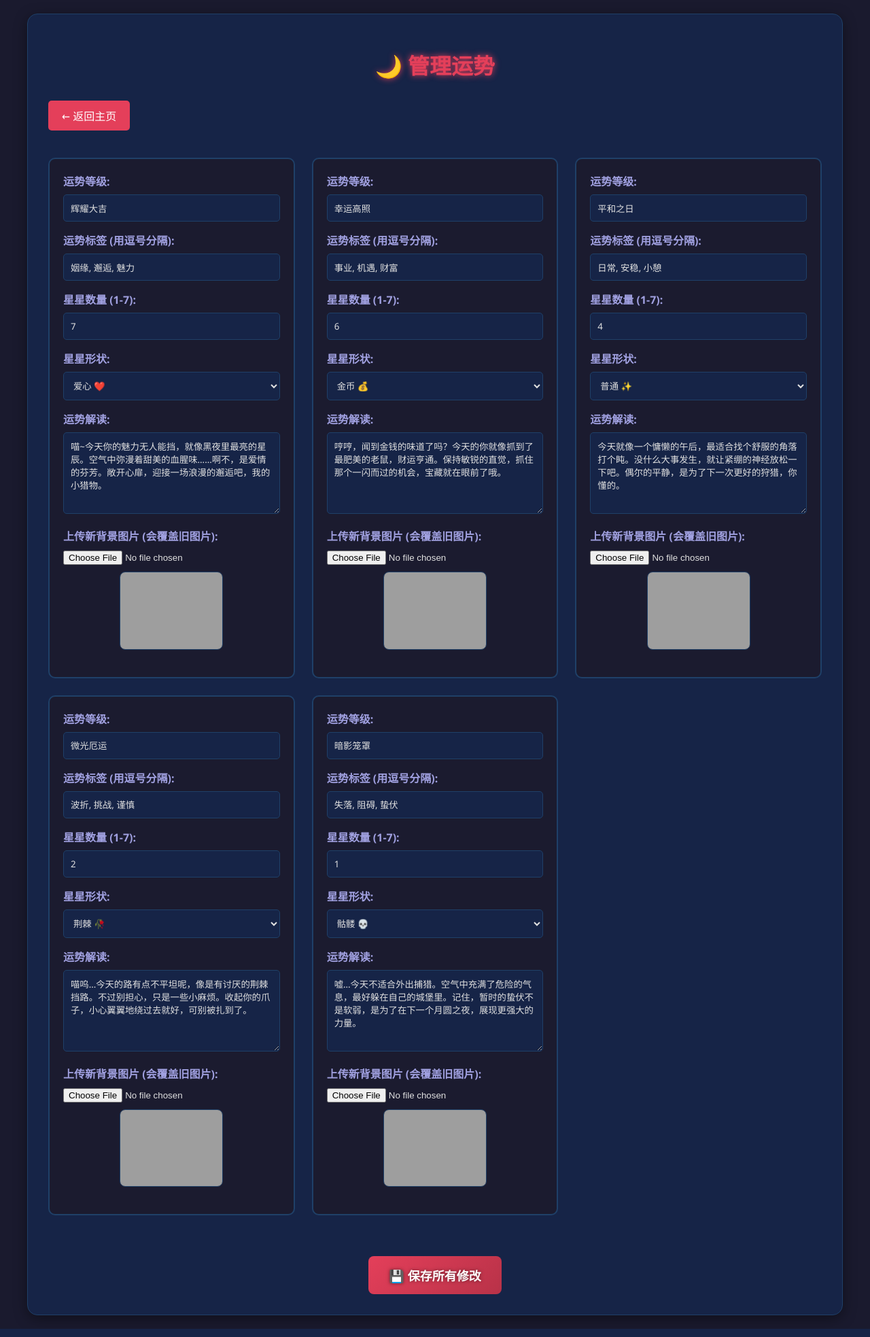
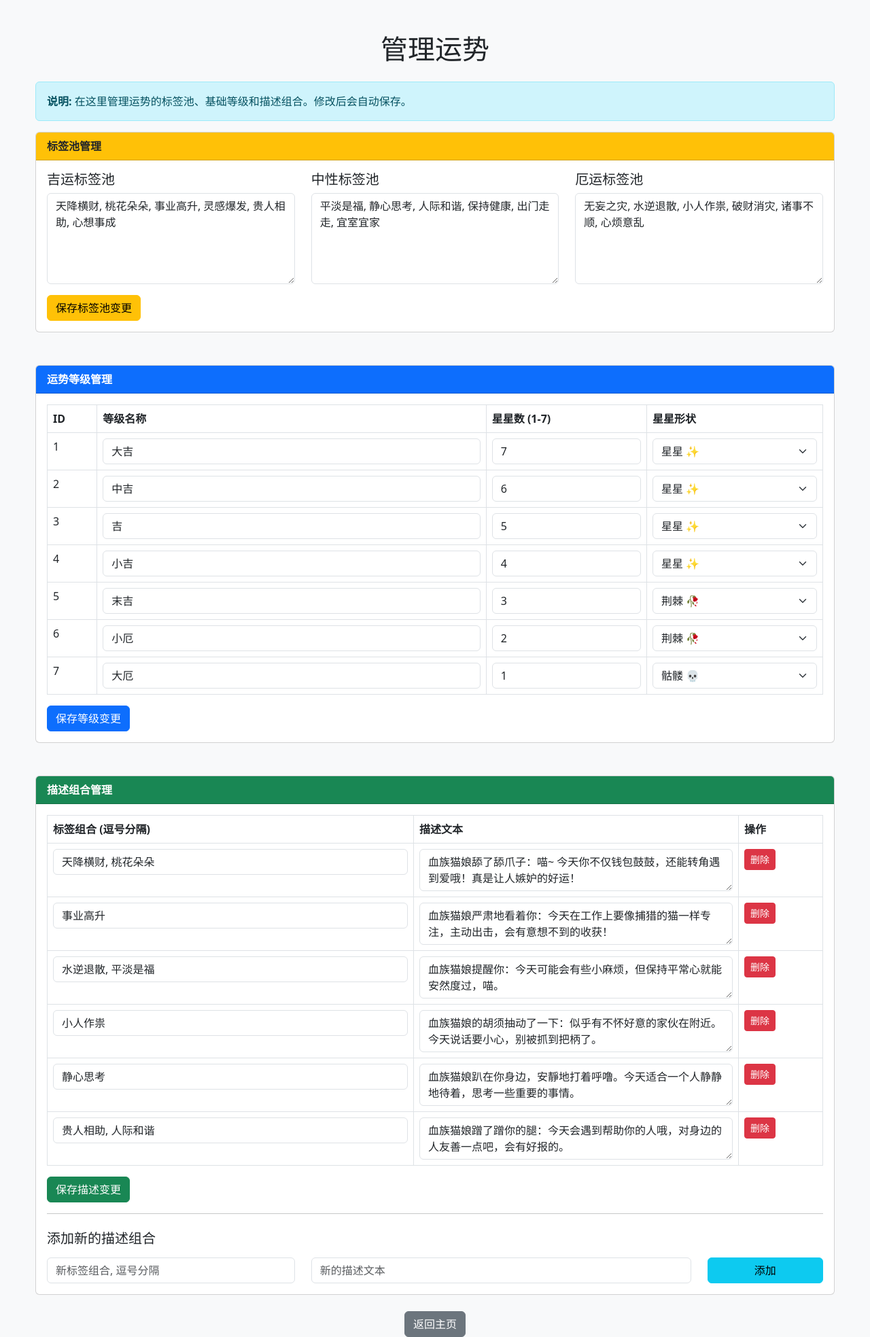
Before and after one commit to EseeEhin/isha_card, a Flask app: page /fortune in a window 1280 px wide. Shown: the whole page at 68% size. Run offline with Flask 3, Linux system fonts and the light colour scheme; parts of the project's set-up code (start-up, migrations or seed data) failed here and were passed over; grey boxes are pictures that could not be loaded.

Commit message:
运势标签

```diff
--- a/templates/fortune.html
+++ b/templates/fortune.html
@@ -3,215 +3,144 @@
 <head>
     <meta charset="UTF-8">
     <meta name="viewport" content="width=device-width, initial-scale=1.0">
-    <title>管理运势 - 血族猫娘占卜屋</title>
+    <title>管理运势</title>
+    <link href="https://cdn.jsdelivr.net/npm/bootstrap@5.3.0/dist/css/bootstrap.min.css" rel="stylesheet">
     <style>
-        body {
-            font-family: 'Segoe UI', Tahoma, Geneva, Verdana, sans-serif;
-            max-width: 1200px;
-            margin: 0 auto;
-            padding: 20px;
-            background-color: #1a1a2e;
-            color: #e0e0e0;
-        }
-        .container {
-            background: #162447;
-            padding: 30px;
-            border-radius: 15px;
-            box-shadow: 0 5px 20px rgba(0,0,0,0.4);
-            border: 1px solid #1f4068;
-        }
-        h1 {
-            color: #e43f5a;
-            text-align: center;
-            margin-bottom: 30px;
-            font-family: 'Georgia', serif;
-            text-shadow: 0 0 10px #e43f5a;
-        }
-        .back-link {
-            display: inline-block;
-            margin-bottom: 20px;
-            padding: 10px 20px;
-            background: #e43f5a;
-            color: white;
-            text-decoration: none;
-            border-radius: 5px;
-            transition: background 0.3s, transform 0.2s;
-        }
-        .back-link:hover {
-            background: #b83248;
-            transform: translateY(-2px);
-        }
-        .fortune-container {
-            display: grid;
-            grid-template-columns: repeat(auto-fit, minmax(350px, 1fr));
-            gap: 25px;
-            margin-top: 20px;
-        }
-        .fortune-item {
-            border: 2px solid #1f4068;
-            border-radius: 10px;
-            padding: 20px;
-            background: #1b1b2f;
-            transition: border-color 0.3s, box-shadow 0.3s;
-        }
-        .fortune-item:hover {
-            border-color: #e43f5a;
-            box-shadow: 0 0 15px rgba(228, 63, 90, 0.5);
-        }
-        .form-group {
-            margin-bottom: 15px;
-        }
-        label {
-            display: block;
-            margin-bottom: 8px;
-            font-weight: bold;
-            color: #a0a0e0;
-        }
-        input[type="text"], input[type="number"], textarea, select {
-            width: 100%;
-            padding: 10px;
-            border: 1px solid #1f4068;
-            border-radius: 5px;
-            font-family: inherit;
-            background-color: #162447;
-            color: #e0e0e0;
-            box-sizing: border-box;
-        }
-        textarea {
-            resize: vertical;
-            min-height: 120px;
-        }
-        input:focus, textarea:focus, select:focus {
-            outline: none;
-            border-color: #e43f5a;
-            box-shadow: 0 0 8px rgba(228, 63, 90, 0.4);
-        }
-        .image-preview-container {
-            margin-top: 10px;
-            text-align: center;
-        }
-        .image-preview {
-            max-width: 150px;
-            max-height: 150px;
-            border: 1px solid #1f4068;
-            border-radius: 8px;
-            background-color: #1a1a2e;
-            object-fit: contain;
-            display: none;
-        }
-        .image-preview.visible {
-            display: inline-block;
-        }
-        .save-btn {
-            background: linear-gradient(135deg, #e43f5a 0%, #b83248 100%);
-            color: white;
-            border: none;
-            padding: 15px 30px;
-            border-radius: 8px;
-            font-size: 18px;
-            font-weight: bold;
-            cursor: pointer;
-            transition: transform 0.2s, box-shadow 0.3s;
-            margin-top: 20px;
-            text-shadow: 0 0 5px rgba(0,0,0,0.5);
-        }
-        .save-btn:hover {
-            transform: translateY(-3px);
-            box-shadow: 0 6px 20px rgba(228, 63, 90, 0.4);
-        }
-        .save-container {
-            text-align: center;
-            margin-top: 40px;
-        }
+        body { background-color: #f8f9fa; }
+        .container { max-width: 1200px; }
+        .card-header { font-weight: bold; }
+        .tag-input { background-color: #e9ecef; }
     </style>
 </head>
 <body>
-    <div class="container">
-        <h1>🌙 管理运势</h1>
-        <a href="{{ url_for('index') }}" class="back-link">← 返回主页</a>
-
-        <form method="post" enctype="multipart/form-data">
-            <div class="fortune-container">
-                {% for item in fortunes %}
-                <div class="fortune-item">
-                    <input type="hidden" name="id_{{ loop.index0 }}" value="{{ item.id }}">
-
-                    <div class="form-group">
-                        <label for="level_{{ item.id }}">运势等级:</label>
-                        <input type="text" name="level_{{ item.id }}" id="level_{{ item.id }}" value="{{ item.level }}">
+    <div class="container mt-5">
+        <h1 class="text-center mb-4">管理运势</h1>
+        <div class="alert alert-info">
+            <strong>说明:</strong> 在这里管理运势的标签池、基础等级和描述组合。修改后会自动保存。
         </div>
 
-                    <div class="form-group">
-                        <label for="tags_{{ item.id }}">运势标签 (用逗号分隔):</label>
-                        <input type="text" name="tags_{{ item.id }}" id="tags_{{ item.id }}" value="{{ item.tags | join(', ') }}">
+        <!-- 管理标签池 -->
+        <div class="card mb-5">
+            <div class="card-header bg-warning text-dark">
+                标签池管理
+            </div>
+            <div class="card-body">
+                <form action="{{ url_for('fortune_web') }}" method="post">
+                    <input type="hidden" name="form_type" value="tag_pools">
+                    <div class="row">
+                        <div class="col-md-4">
+                            <h5>吉运标签池</h5>
+                            <textarea class="form-control" name="good_tags" rows="5">{{ fortune_data.tag_pools.good | join(', ') }}</textarea>
+                        </div>
+                        <div class="col-md-4">
+                            <h5>中性标签池</h5>
+                            <textarea class="form-control" name="neutral_tags" rows="5">{{ fortune_data.tag_pools.neutral | join(', ') }}</textarea>
+                        </div>
+                        <div class="col-md-4">
+                            <h5>厄运标签池</h5>
+                            <textarea class="form-control" name="bad_tags" rows="5">{{ fortune_data.tag_pools.bad | join(', ') }}</textarea>
+                        </div>
+                    </div>
+                    <button type="submit" class="btn btn-warning mt-3">保存标签池变更</button>
+                </form>
+            </div>
         </div>
 
-                    <div class="form-group">
-                        <label for="stars_{{ item.id }}">星星数量 (1-7):</label>
-                        <input type="number" name="stars_{{ item.id }}" id="stars_{{ item.id }}" value="{{ item.stars }}" min="1" max="7">
+        <!-- 管理运势等级 -->
+        <div class="card mb-5">
+            <div class="card-header bg-primary text-white">
+                运势等级管理
+            </div>
+            <div class="card-body">
+                <form action="{{ url_for('fortune_web') }}" method="post">
+                    <input type="hidden" name="form_type" value="levels">
+                    <table class="table table-bordered">
+                        <thead>
+                            <tr>
+                                <th>ID</th>
+                                <th>等级名称</th>
+                                <th>星星数 (1-7)</th>
+                                <th>星星形状</th>
+                            </tr>
+                        </thead>
+                        <tbody>
+                            {% for level in fortune_data.levels %}
+                            <tr>
+                                <td>{{ level.id }}<input type="hidden" name="level_id_{{ loop.index0 }}" value="{{ level.id }}"></td>
+                                <td><input type="text" class="form-control" name="level_name_{{ level.id }}" value="{{ level.level_name }}"></td>
+                                <td><input type="number" class="form-control" name="stars_{{ level.id }}" value="{{ level.stars }}" min="1" max="7"></td>
+                                <td>
+                                    <select class="form-select" name="star_shape_{{ level.id }}">
+                                        <option value="star" {% if level.star_shape == 'star' %}selected{% endif %}>星星 ✨</option>
+                                        <option value="heart" {% if level.star_shape == 'heart' %}selected{% endif %}>爱心 ❤️</option>
+                                        <option value="coin" {% if level.star_shape == 'coin' %}selected{% endif %}>金币 💰</option>
+                                        <option value="thorn" {% if level.star_shape == 'thorn' %}selected{% endif %}>荆棘 🥀</option>
+                                        <option value="skull" {% if level.star_shape == 'skull' %}selected{% endif %}>骷髅 💀</option>
+                                    </select>
+                                </td>
+                            </tr>
+                            {% endfor %}
+                        </tbody>
+                    </table>
+                    <button type="submit" class="btn btn-primary">保存等级变更</button>
+                </form>
+            </div>
         </div>
 
-                    <div class="form-group">
-                        <label for="star_shape_{{ item.id }}">星星形状:</label>
-                        <select name="star_shape_{{ item.id }}" id="star_shape_{{ item.id }}">
-                            <option value="star" {% if item.star_shape == 'star' %}selected{% endif %}>普通 ✨</option>
-                            <option value="heart" {% if item.star_shape == 'heart' %}selected{% endif %}>爱心 ❤️</option>
-                            <option value="coin" {% if item.star_shape == 'coin' %}selected{% endif %}>金币 💰</option>
-                            <option value="thorn" {% if item.star_shape == 'thorn' %}selected{% endif %}>荆棘 🥀</option>
-                            <option value="skull" {% if item.star_shape == 'skull' %}selected{% endif %}>骷髅 💀</option>
-                        </select>
+        <!-- 管理描述组合 -->
+        <div class="card">
+            <div class="card-header bg-success text-white">
+                描述组合管理
             </div>
-
-                    <div class="form-group">
-                        <label for="description_{{ item.id }}">运势解读:</label>
-                        <textarea name="description_{{ item.id }}" id="description_{{ item.id }}">{{ item.description }}</textarea>
+            <div class="card-body">
+                <form action="{{ url_for('fortune_web') }}" method="post">
+                    <input type="hidden" name="form_type" value="descriptions">
+                    <table class="table table-bordered">
+                        <thead>
+                            <tr>
+                                <th>标签组合 (逗号分隔)</th>
+                                <th>描述文本</th>
+                                <th>操作</th>
+                            </tr>
+                        </thead>
+                        <tbody>
+                            {% for desc in fortune_data.descriptions %}
+                            <tr>
+                                <td>
+                                    <input type="hidden" name="desc_id_{{ loop.index0 }}" value="{{ desc.id }}">
+                                    <input type="text" class="form-control" name="tags_{{ desc.id }}" value="{{ desc.tags | join(', ') }}">
+                                </td>
+                                <td><textarea class="form-control" name="text_{{ desc.id }}" rows="2">{{ desc.text }}</textarea></td>
+                                <td>
+                                    <button type="submit" name="delete_desc" value="{{ desc.id }}" class="btn btn-danger btn-sm" onclick="return confirm('确定要删除这个描述组合吗？')">删除</button>
+                                </td>
+                            </tr>
+                            {% endfor %}
+                        </tbody>
+                    </table>
+                    <button type="submit" class="btn btn-success">保存描述变更</button>
+                </form>
+                <hr>
+                <h5 class="mt-4">添加新的描述组合</h5>
+                <form action="{{ url_for('fortune_web') }}" method="post" class="mt-3">
+                    <input type="hidden" name="form_type" value="add_description">
+                    <div class="row">
+                        <div class="col-md-4">
+                            <input type="text" class="form-control" name="new_tags" placeholder="新标签组合, 逗号分隔" required>
                         </div>
-
-                    <div class="form-group">
-                        <label for="image_upload_{{ item.id }}">上传新背景图片 (会覆盖旧图片):</label>
-                        <input type="file" name="image_upload_{{ item.id }}" id="image_upload_{{ item.id }}" accept="image/*" onchange="updatePreview('{{ item.id }}')">
-                        <div class="image-preview-container">
-                            <img id="preview_{{ item.id }}" src="{{ item.image if item.image else '' }}" class="image-preview {{ 'visible' if item.image else '' }}" alt="图片预览">
+                        <div class="col-md-6">
+                            <input type="text" class="form-control" name="new_text" placeholder="新的描述文本" required>
                         </div>
+                        <div class="col-md-2">
+                            <button type="submit" class="btn btn-info w-100">添加</button>
                         </div>
-                </div>
-                {% endfor %}
-            </div>
-
-            <div class="save-container">
-                <button type="submit" class="save-btn">💾 保存所有修改</button>
                     </div>
                 </form>
             </div>
-
-    <script>
-        function updatePreview(itemId) {
-            const input = document.getElementById(`image_upload_${itemId}`);
-            const preview = document.getElementById(`preview_${itemId}`);
-            const file = input.files[0];
-
-            if (file) {
-                preview.src = URL.createObjectURL(file);
-                preview.classList.add('visible');
-                preview.onload = () => {
-                    URL.revokeObjectURL(preview.src); // free memory
-                }
-            }
-        }
-
-        document.addEventListener('DOMContentLoaded', function() {
-            const previews = document.querySelectorAll('.image-preview');
-            previews.forEach(preview => {
-                preview.onerror = function() {
-                    this.style.display = 'none';
-                };
-                if (!preview.src || preview.src.endsWith('/')) {
-                    preview.style.display = 'none';
-                } else {
-                    preview.classList.add('visible');
-                }
-            });
-        });
-    </script>
+        </div>
+        <div class="text-center mt-4">
+            <a href="/" class="btn btn-secondary">返回主页</a>
+        </div>
+    </div>
 </body>
 </html>
```
Also changed, not shown: bot.py (+106 -52 lines), data/fortune.json (+38 -31 lines). Lines whose indentation alone changed are shown as unchanged.
